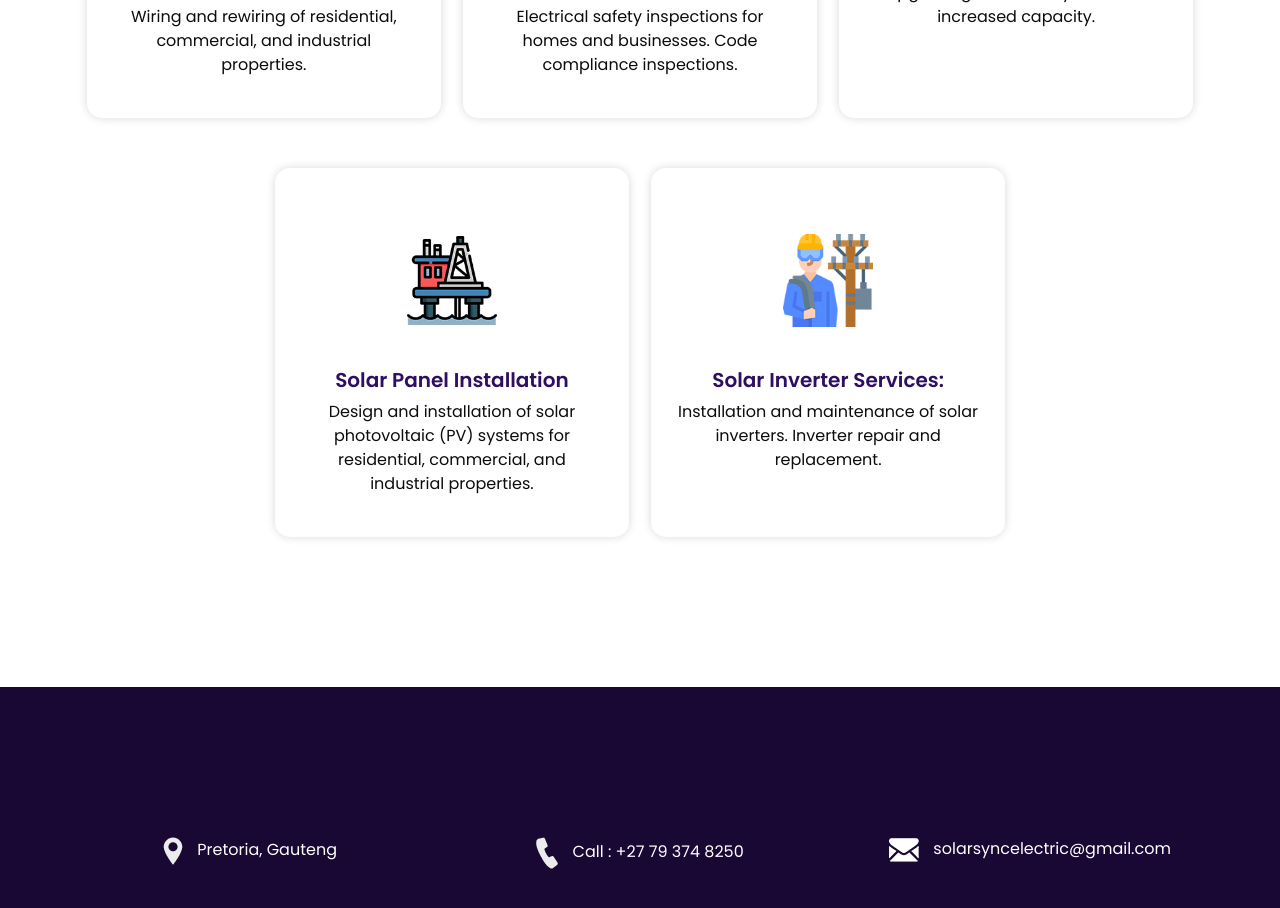
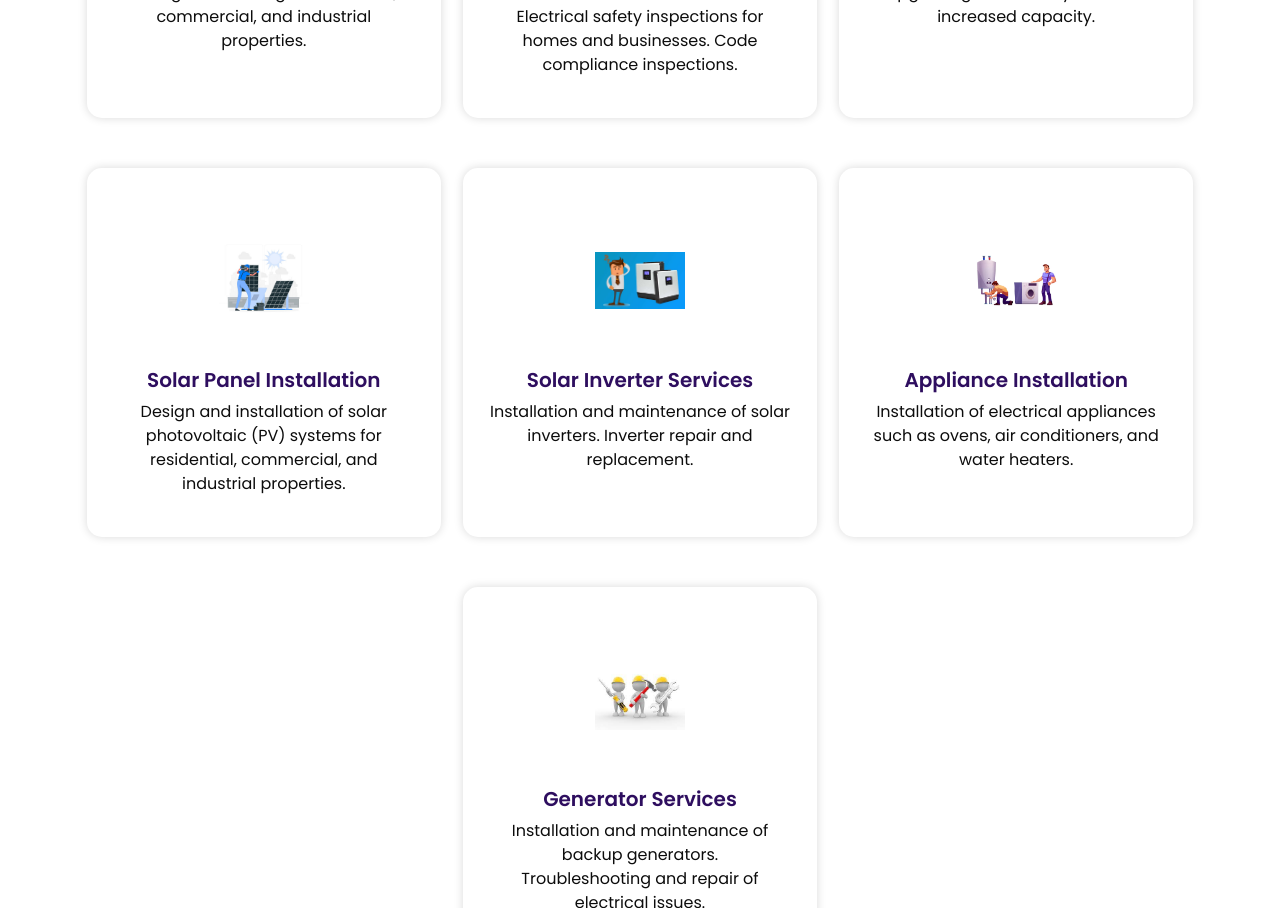
Before and after one commit to tmoshole/SolarSync-Electric, a plain HTML site: page service.html in a window 1280 px wide. Shown: the part 520-1428 px from the top of the page. Drawn offline with nearby package versions, Linux system fonts and the light colour scheme.

Commit message:
updating changes

```diff
--- a/service.html
+++ b/service.html
@@ -93,7 +93,7 @@
           </div>
           <div class="detail-box">
             <h5>
-              Installation and Maintenance:
+              Installation and Maintenance
             </h5>
             <p>
               Wiring and rewiring of residential, commercial, and industrial properties.
@@ -102,7 +102,7 @@
         </div>
         <div class="box active">
           <div class="img-box">
-            <img src="images/s2.png" class="img1" alt="">
+            <img src="images/s5.png" class="img1" alt="">
           </div>
           <div class="detail-box">
             <h5>
@@ -128,7 +128,7 @@
         </div>
         <div class="box ">
           <div class="img-box">
-            <img src="images/s4.png" class="img1" alt="">
+            <img src="images/solar-installation.jpg" class="img1" alt="">
           </div>
           <div class="detail-box">
             <h5>
@@ -142,14 +142,43 @@
         </div>
         <div class="box">
           <div class="img-box">
-            <img src="images/s5.png" class="img1" alt="">
+            <img src="images/Solar-Inverters.jpg" class="img1" alt="">
           </div>
           <div class="detail-box">
             <h5>
-              Solar Inverter Services:
+              Solar Inverter Services
             </h5>
             <p>
               Installation and maintenance of solar inverters. Inverter repair and replacement.
+            </p>
+          </div>
+        </div>
+        <div class="box">
+          <div class="img-box">
+            <img src="images/repairman.avif" class="img1" alt="">
+          </div>
+          <div class="detail-box">
+            <h5>
+              Appliance Installation
+            </h5>
+            <p>
+              Installation of electrical appliances such as ovens, air conditioners, and water heaters.
+            </p>
+          </div>
+        </div>
+        <div class="box">
+          <div class="img-box">
+            <img src="images/electricians.jpeg" class="img1" alt="">
+          </div>
+          <div class="detail-box">
+            <h5>
+              Generator Services
+            </h5>
+            <p>
+              Installation and maintenance of backup generators.
+              <br>Troubleshooting and repair of electrical issues.
+              <br>Emergency electrical repairs.
+              <br>...etc
             </p>
           </div>
         </div>
```
Also changed, not shown: images/Solar-Inverters.jpg (added), images/elecrician.png (added), images/electricians.jpeg (added), images/repairman.avif (added), images/solar-installation.jpg (added).
